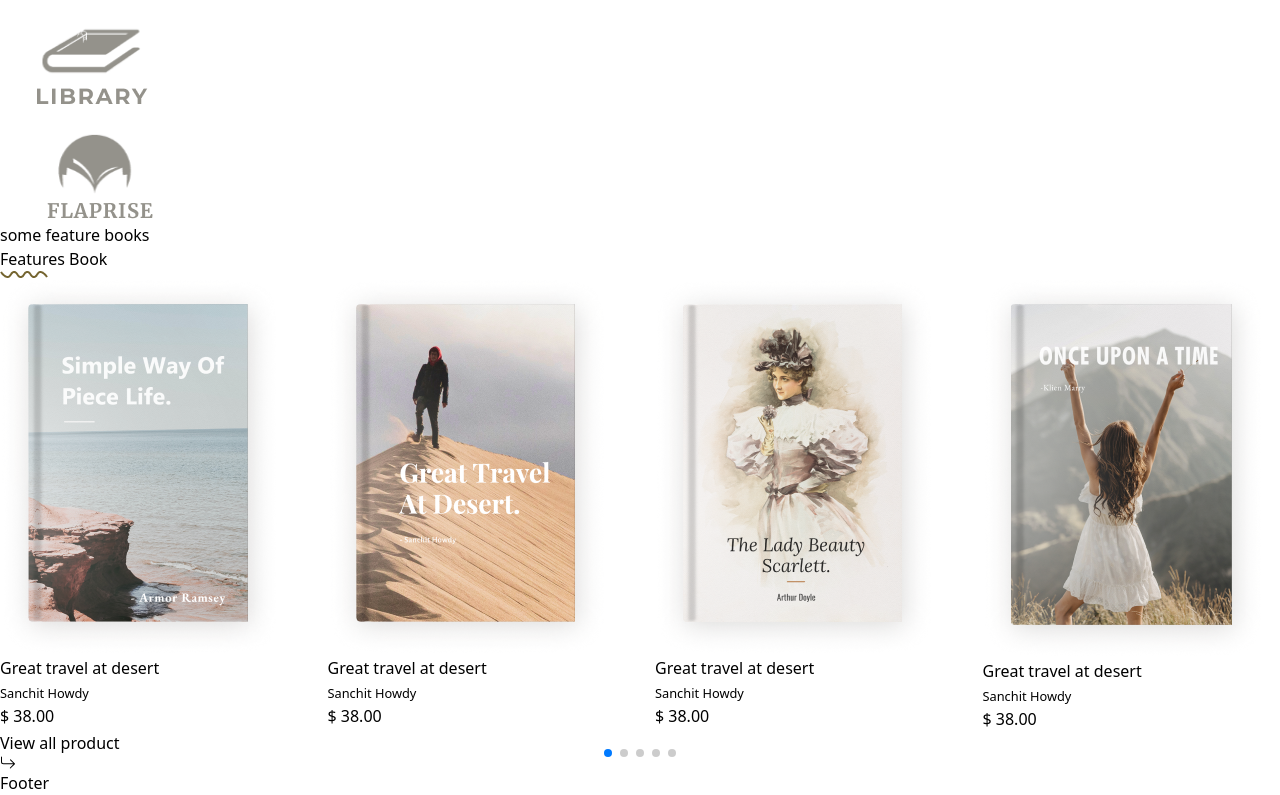
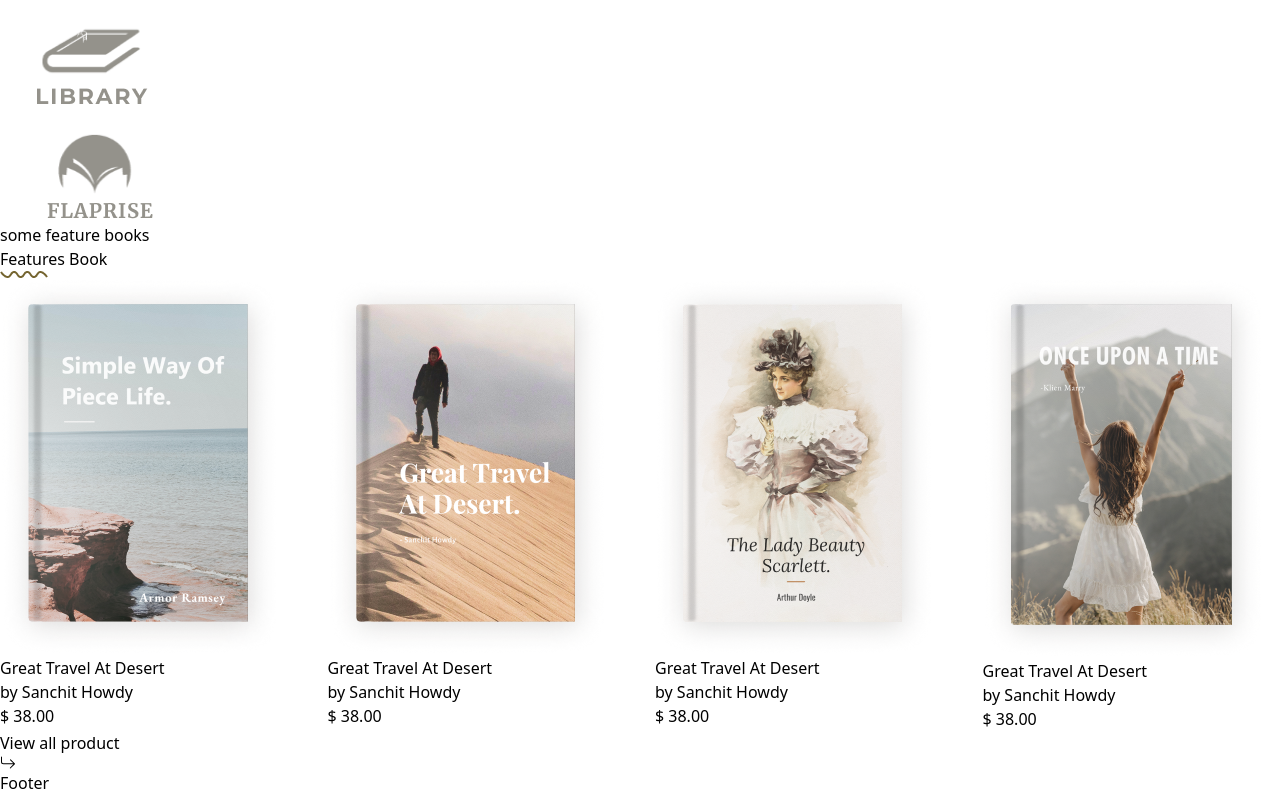
Before and after one commit to MuhammedNiyad/book-store-frontend, a React (Vite) app: page / in a window 1280 px wide. Shown: the part 2488-3283 px from the top of the page. Built offline with nearby package versions, Linux system fonts and the light colour scheme.

Commit message:
features book page completed

```diff
--- a/src/Components/FeaturesBook.jsx
+++ b/src/Components/FeaturesBook.jsx
@@ -34,11 +34,29 @@ export default function FeaturesBook() {
             </div>
             <div className=''>
                 <Swiper
-                    spaceBetween={30}
-                    slidesPerView={4}
+                    spaceBetween={20}
+                    slidesPerView={2}
                     loop ={true}
                     modules={[Pagination]}
-                    pagination={{ el: ".swiper-pagination", clickable: true }} >
+                    pagination={{ el: ".swiper-pagination", clickable: true }}
+                    breakpoints={{
+                        0:{
+                            slidesPerView:1,
+                            spaceBetween:0,
+                        },
+                        300: {
+                            slidesPerView: 2,
+                            spaceBetween:20,
+                        },
+                        768:{
+                            slidesPerView:3,
+                            spaceBetween:25,
+                        },
+                        1024:{
+                            slidesPerView:4,
+                            spaceBetween:30,
+                        },
+                    }} >
                     {
                         featuredBooksData.map(({img, imgLlink, name, nameLink, writer, price}, index)=>{
                             return(
@@ -47,27 +65,27 @@ export default function FeaturesBook() {
                                         <Link to={imgLlink}>
                                             <img src={img} alt="book" />
                                         </Link>
-                                        <div className="featurebook-info">
+                                        <div className="featurebook-info sm:ps-5">
                                             <Link to={nameLink} >
-                                                {name}
+                                                <h4 className='font-[prata,serif]'>{name}</h4>
                                             </Link>
-                                            <br />
-                                            <small>{writer}</small>
-                                            <h5>{price}</h5>
+                                            <p className='my-2'>by {writer}</p>
+                                            <h5 className='font-normal font-[prata,serif]'>{price}</h5>
                                         </div>
                                     </div>
                                 </SwiperSlide>
                             )
                         })
                     }
-
-                    <div className="feature-border container"></div>
+                    <div className="feature-border container h-[1px] bg-gray-400 my-10 w-[90%] mx-auto"></div>
                     {/* ........swiper pagination */}
-                    <div className="swiper-pagination"></div>
+                    {/* <div className="swiper-pagination left-0  "></div> */}
                     {/* .......view all product button...... */}
-                    <Link to='*' >
-                        <Button><div className='flex gap-1'><span>View all product</span> <span><BsArrowReturnRight /></span></div></Button>
-                    </Link>
+                    <div>
+                        <Link to='*' >
+                            <Button ><div className='flex gap-2'><span>View all product</span> <span><BsArrowReturnRight /></span></div></Button>
+                        </Link>
+                    </div>
                 </Swiper>
             </div>
 
--- a/src/Data/Data.js
+++ b/src/Data/Data.js
@@ -139,8 +139,8 @@ export const navLinks =[
       {
           id: 1,
           img: FeaturedBooks1,
-          imgLlink: "*",
-          nameLink:"*",
+          imgLlink: "book",
+          nameLink:"book",
           name: 'Great travel at desert',
           writer:'Sanchit Howdy',
           price: '$ 38.00 '
@@ -148,8 +148,8 @@ export const navLinks =[
       {
           id: 2,
           img: FeaturedBooks2,
-          imgLlink: "*",
-          nameLink:"*",
+          imgLlink: "book",
+          nameLink:"book",
           name: 'Great travel at desert',
           writer:'Sanchit Howdy',
           price: '$ 38.00 '
@@ -158,8 +158,8 @@ export const navLinks =[
       {
           id: 3,
           img: FeaturedBooks3,
-          imgLlink: "*",
-          nameLink:"*",
+          imgLlink: "book",
+          nameLink:"book",
           name: 'Great travel at desert',
           writer:'Sanchit Howdy',
           price: '$ 38.00 '
@@ -167,8 +167,8 @@ export const navLinks =[
       {
           id: 4,
           img: FeaturedBooks4,
-          imgLlink: "*",
-          nameLink:"*",
+          imgLlink: "book",
+          nameLink:"book",
           name: 'Great travel at desert',
           writer:'Sanchit Howdy',
           price: '$ 38.00 '
@@ -176,8 +176,8 @@ export const navLinks =[
       {
           id: 5,
           img: FeaturedBooks5,
-          imgLlink: "*",
-          nameLink: "*",
+          imgLlink: "book",
+          nameLink: "book",
           name: 'Great travel at desert',
           writer:'Sanchit Howdy',
           price: '$ 38.00 '
--- /dev/null
+++ b/src/Pages/Book.jsx
@@ -0,0 +1,23 @@
+// Import victor image....!
+import victor from '../assets/victor.png';
+// Import Treeshape image....!
+import treeShape from '../assets/treeShape.png';
+
+
+export default function Book() {
+    return (
+        <section>
+            <div className=' container flex flex-col sm:flex-row   relative'>
+                <img src={treeShape} alt="" className='absolute ' />
+                {/* ...........Headding.......... */}
+                <div className='flex flex-col items-center justify-center w-full'>
+                    <div className='flex-col items-start py-3'>
+                        <p className='capitalize text-[#7a7a7a] mb-1 font-[Plus Jakarta, Sans sarif] font-medium text-xs md:text-base '>some feature books</p>
+                        <h2 className='font-[prata,serif] text-3xl sm:text-4xl md:text-5xl '>Features Book</h2>
+                    </div>
+                    <img src={victor} alt='victor img' className='w-12' />
+                </div>
+            </div>
+        </section>
+    )
+}
--- a/src/Router/Router.jsx
+++ b/src/Router/Router.jsx
@@ -7,6 +7,7 @@ import NotFound from '../Pages/NotFound/NotFound';
 // Import Components...!
 import Navbar from '../Components/Navbar';
 import Footer from '../Components/Footer';
+import Book from '../Pages/Book';
 
 export default function Router() {
   return (
@@ -15,6 +16,7 @@ export default function Router() {
       <Routes>
         <Route path='/' element={<Home />} />
         <Route path='*' element={<NotFound />} />
+        <Route path='/book' element={<Book />} />
       </Routes>
       <Footer />
     </BrowserRouter>
```
